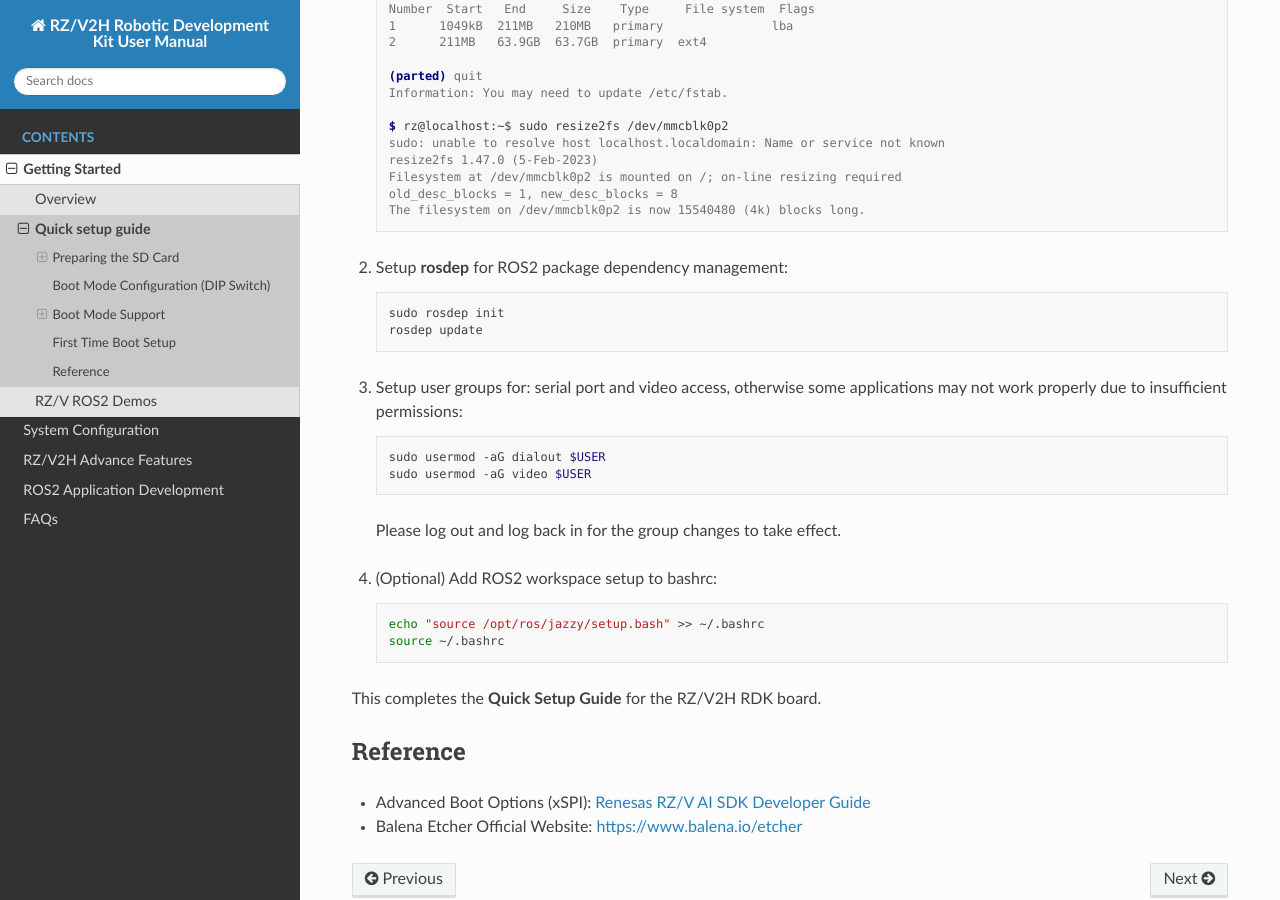
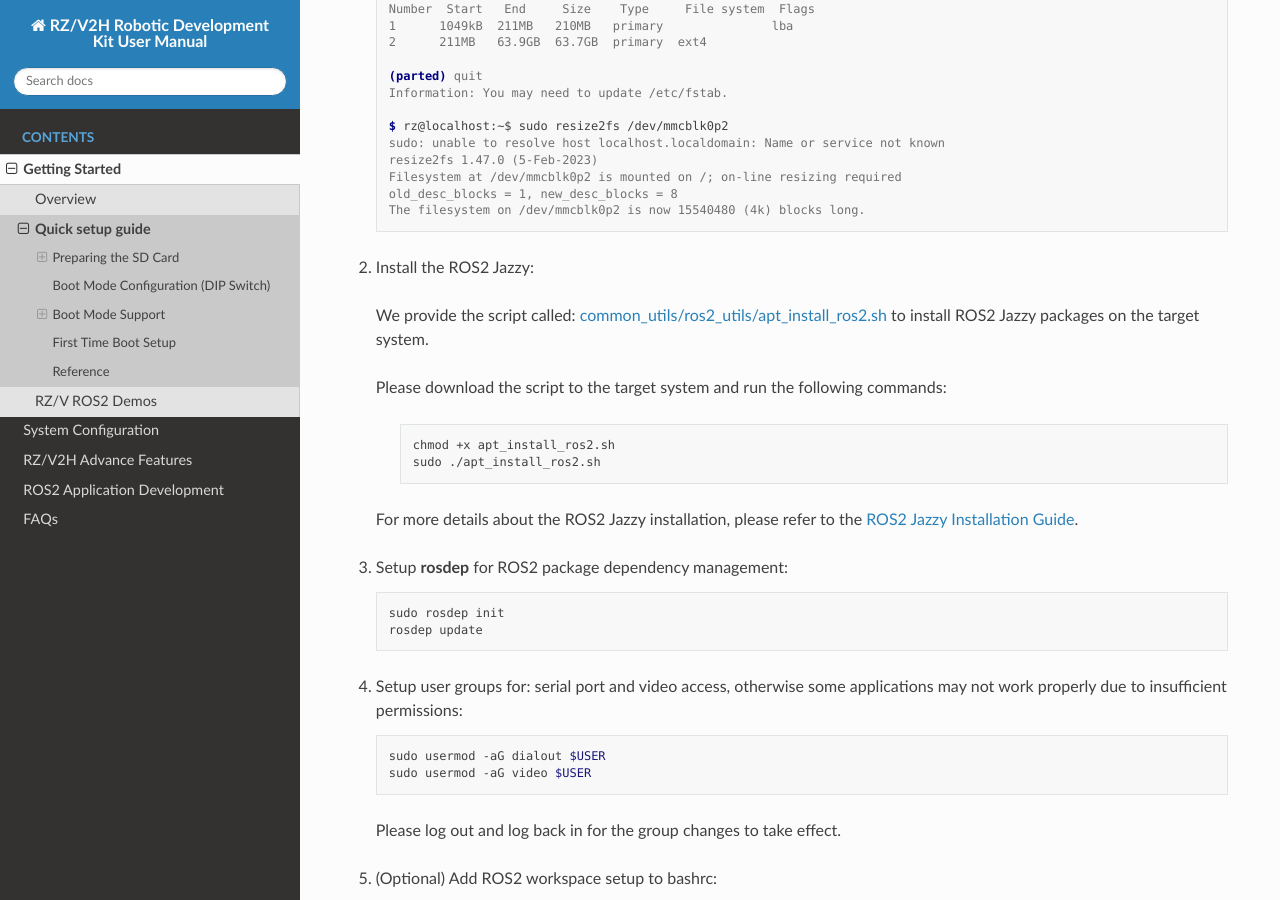
Before and after one commit to renesas-rdk/rzv2h_rdk_documentation, a Sphinx documentation site: the page built from source/0_getting_started/quick_setup_guide.rst, in a window 1280 px wide and 900 px high, scrolled down 9966 px. Built offline with Sphinx 7.4.7 and the Read the Docs theme 3.1.0, drawn with Linux system fonts in a browser that asks for light colours.

Commit message:
Remove the ROS2 Jazzy installed by default and add installation guide
Signed-off-by: Cong Nguyen <cong.nguyen.zn@renesas.com>

```diff
--- a/source/0_getting_started/quick_setup_guide.rst
+++ b/source/0_getting_started/quick_setup_guide.rst
@@ -498,14 +498,27 @@ Connect an Ethernet cable to the board and run:
     old_desc_blocks = 1, new_desc_blocks = 8
     The filesystem on /dev/mmcblk0p2 is now 15540480 (4k) blocks long.
 
-2. Setup **rosdep** for ROS2 package dependency management:
+2. Install the ROS2 Jazzy:
+
+  We provide the script called: `common_utils/ros2_utils/apt_install_ros2.sh <https://partnergitlab.renesas.solutions/sst1/industrial/ws078/utility/common_utils/-/blob/main/ros2_utils/apt_install_ros2.sh?ref_type=heads>`_ to install ROS2 Jazzy packages on the target system.
+
+  Please download the script to the target system and run the following commands:
+
+   .. code-block:: bash
+
+      chmod +x apt_install_ros2.sh
+      sudo ./apt_install_ros2.sh
+
+  For more details about the ROS2 Jazzy installation, please refer to the `ROS2 Jazzy Installation Guide <https://docs.ros.org/en/jazzy/Installation.html>`_.
+
+3. Setup **rosdep** for ROS2 package dependency management:
 
    .. code-block:: bash
 
       sudo rosdep init
       rosdep update
 
-3. Setup user groups for: serial port and video access, otherwise some applications may not work properly due to insufficient permissions:
+4. Setup user groups for: serial port and video access, otherwise some applications may not work properly due to insufficient permissions:
 
    .. code-block:: bash
 
--- a/source/0_getting_started/rdk_overview.rst
+++ b/source/0_getting_started/rdk_overview.rst
@@ -20,7 +20,7 @@ Software Environment
    * - **OS Support**
      - Yocto 5.1 (Styhead) and **Ubuntu 24.04 (available in headless)**.
    * - **ROS 2 Distribution**
-     - **ROS 2 Jazzy (installed on the target system).**
+     - **ROS 2 Jazzy**
 
 Hardware Environment
 --------------------
```
Also changed, not shown: other parts of source/0_getting_started/quick_setup_guide.rst (+1 -1 lines).
